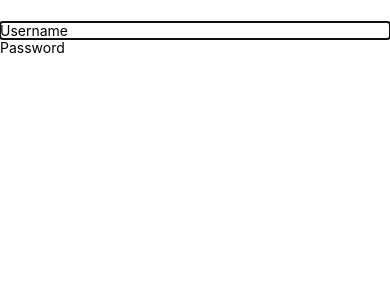
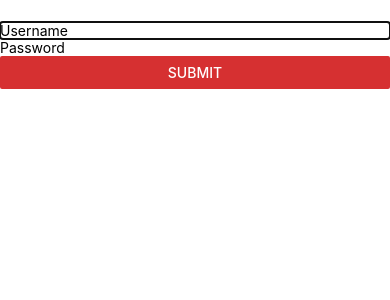
Before and after one commit to MaurelT/CoincheCounter--App, a React Native app in the folder CoincheCounter/: screen / in a window 390 px wide. Both pictures are taken after a click on the button "END GAME". Shown: the top 300 px of the page. Built offline with nearby package versions, Linux system fonts and the light colour scheme; no server answers.

Commit message:
Style CSS
Signed-off-by: MaurelT <relmaurel@gmail.com>

```diff
--- a/CoincheCounter/ConnectionModal.js
+++ b/CoincheCounter/ConnectionModal.js
@@ -1,5 +1,14 @@
 import React, {Component} from 'react';
-import {Modal, TextInput, TouchableHighlight, View, Alert, TouchableWithoutFeedback, Keyboard} from 'react-native';
+import {
+  Modal,
+  TextInput,
+  TouchableHighlight,
+  View,
+  Alert,
+  TouchableWithoutFeedback,
+  Keyboard,
+  Button,
+} from 'react-native';
 
 const DismissKeyboard = ({children}) => (
     <TouchableWithoutFeedback onPress={() => Keyboard.dismiss()}>
@@ -8,8 +17,24 @@ const DismissKeyboard = ({children}) => (
 );
 
 class ModalExample extends Component {
+  state = {
+    username: '',
+    password: '',
+  };
 
-
+  sendInfo = () => {
+      fetch('http://localhost:4000/api/users/register', {
+          method: "POST",
+          headers: {
+              'Content-type': 'application/json'
+          },
+          body: JSON.stringify(this.state)
+      })
+          .then((response) => response.json())
+          .then((result) => {
+              console.log(result)
+          })
+  };
 
     render() {
         return (
@@ -23,12 +48,16 @@ class ModalExample extends Component {
                     }}>
                     <View style={{marginTop: 22}}>
                         <View>
-                            <TextInput placeholder={'Username'}></TextInput>
-                            <TextInput placeholder={'Password'}></TextInput>
+              <TextInput placeholder={'Username'} value={this.state.username} />
+              <TextInput placeholder={'Password'} value={this.state.password} />
+              <Button
+                color="#d63031"
+                title="Submit"
+                onPress={this.sendInfo()}
+              />
                         </View>
                     </View>
                 </Modal>
-
             </View>
         );
     }
```
